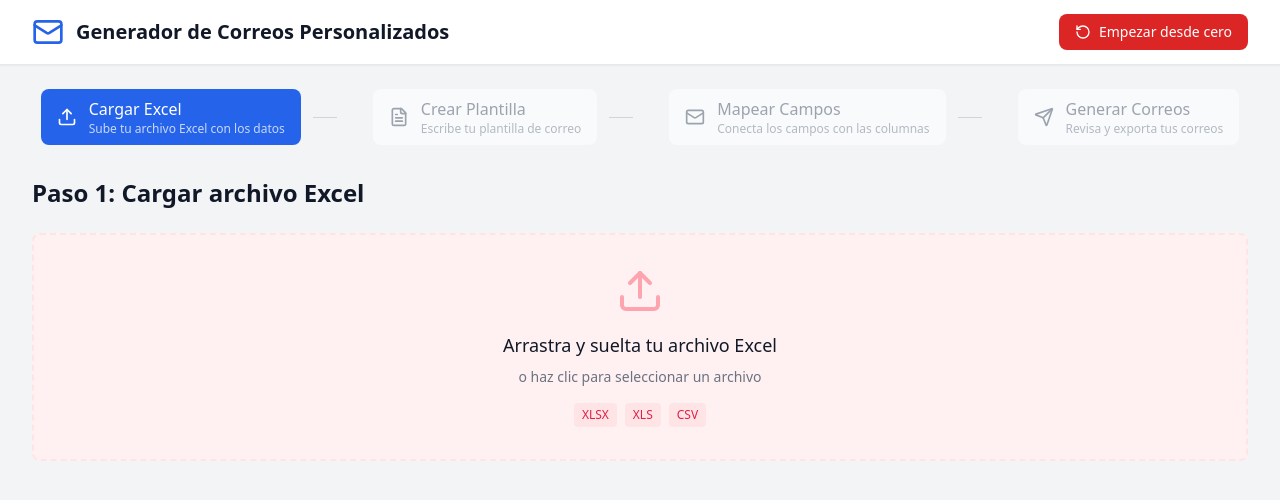
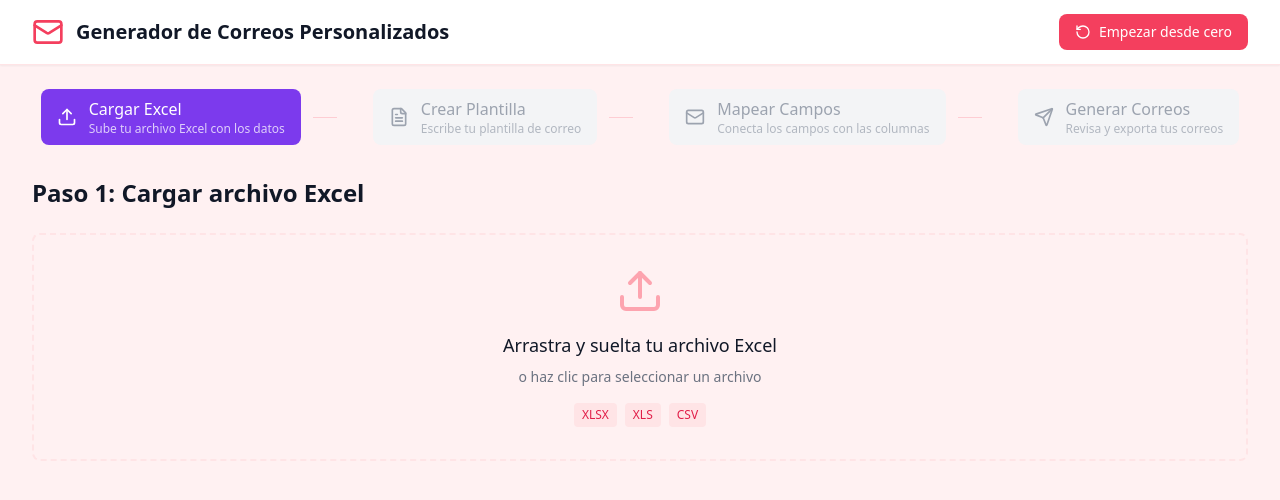
Before and after one commit to jhorman10/email-creator, a React (Vite) app: page / in a window 1280 px wide. Shown: the top 500 px of the page. Built offline with nearby package versions, Linux system fonts and the light colour scheme.

Commit message:
chore: apply complete pastel/feminine color palette throughout entire app (App.tsx, LoadingSpinner, all color classes to rose/violet/amber)

```diff
--- a/src/App.tsx
+++ b/src/App.tsx
@@ -42,13 +42,13 @@ function App() {
     Object.keys(appState.fieldMapping).length > 0;
 
   return (
-    <div className="min-h-screen bg-gray-100">
+    <div className="min-h-screen bg-rose-50">
       {/* Header */}
-      <header className="bg-white shadow-sm border-b border-gray-200">
+      <header className="bg-white shadow-sm border-b border-rose-100">
         <div className="max-w-7xl mx-auto px-4 sm:px-6 lg:px-8">
           <div className="flex items-center justify-between h-16">
             <div className="flex items-center gap-3">
-              <Mail className="h-8 w-8 text-blue-600" />
+              <Mail className="h-8 w-8 text-rose-500" />
               <h1 className="text-xl font-semibold text-gray-900">
                 Generador de Correos Personalizados
               </h1>
@@ -58,7 +58,7 @@ function App() {
             {shouldShowResetButton && (
               <button
                 onClick={() => resetWithConfirmation()}
-                className="flex items-center gap-2 px-4 py-2 bg-red-600 hover:bg-red-700 text-white rounded-lg transition-colors text-sm font-medium"
+                className="flex items-center gap-2 px-4 py-2 bg-rose-500 hover:bg-rose-600 text-white rounded-lg transition-colors text-sm font-medium"
                 title="Empezar desde cero"
               >
                 <RotateCcw className="h-4 w-4" />
@@ -87,12 +87,12 @@ function App() {
                     className={`
                       flex items-center gap-3 px-4 py-2 rounded-lg transition-colors
                       ${isActive
-                        ? 'bg-blue-600 text-white'
+                        ? 'bg-violet-600 text-white'
                         : isCompleted
-                          ? 'bg-green-100 text-green-700 hover:bg-green-200'
+                          ? 'bg-violet-100 text-violet-700 hover:bg-violet-200'
                           : canAccess
-                            ? 'bg-gray-100 text-gray-700 hover:bg-gray-200'
-                            : 'bg-gray-50 text-gray-400 cursor-not-allowed'
+                            ? 'bg-rose-50 text-rose-700 hover:bg-rose-100'
+                            : 'bg-gray-100 text-gray-400 cursor-not-allowed'
                       }
                     `}
                   >
@@ -103,7 +103,7 @@ function App() {
                     </div>
                   </button>
                   {index < steps.length - 1 && (
-                    <div className="w-6 h-px bg-gray-300 mx-3" />
+                    <div className="w-6 h-px bg-rose-200 mx-3" />
                   )}
                 </li>
               );
@@ -130,7 +130,7 @@ function App() {
                 <div className="mt-6 flex justify-end">
                   <button
                     onClick={() => appState.setActiveStep(2)}
-                    className="px-6 py-3 bg-blue-600 text-white rounded-lg hover:bg-blue-700 transition-colors flex items-center gap-2"
+                    className="px-6 py-3 bg-violet-600 text-white rounded-lg hover:bg-violet-700 transition-colors flex items-center gap-2"
                   >
                     Siguiente: Crear Plantilla
                     <FileText className="h-4 w-4" />
@@ -156,13 +156,13 @@ function App() {
                 <div className="mt-6 flex justify-between">
                   <button
                     onClick={() => appState.setActiveStep(1)}
-                    className="px-6 py-3 bg-gray-600 text-white rounded-lg hover:bg-gray-700 transition-colors"
+                    className="px-6 py-3 bg-rose-300 text-white rounded-lg hover:bg-rose-400 transition-colors"
                   >
                     Anterior
                   </button>
                   <button
                     onClick={() => appState.setActiveStep(3)}
-                    className="px-6 py-3 bg-blue-600 text-white rounded-lg hover:bg-blue-700 transition-colors flex items-center gap-2"
+                    className="px-6 py-3 bg-violet-600 text-white rounded-lg hover:bg-violet-700 transition-colors flex items-center gap-2"
                   >
                     Siguiente: Mapear Campos
                     <Mail className="h-4 w-4" />
@@ -187,14 +187,14 @@ function App() {
               <div className="mt-6 flex justify-between">
                 <button
                   onClick={() => appState.setActiveStep(2)}
-                  className="px-6 py-3 bg-gray-600 text-white rounded-lg hover:bg-gray-700 transition-colors"
+                  className="px-6 py-3 bg-rose-300 text-white rounded-lg hover:bg-rose-400 transition-colors"
                 >
                   Anterior
                 </button>
                 {Object.keys(appState.fieldMapping).length > 0 && (
                   <button
                     onClick={() => appState.setActiveStep(4)}
-                    className="px-6 py-3 bg-blue-600 text-white rounded-lg hover:bg-blue-700 transition-colors flex items-center gap-2"
+                    className="px-6 py-3 bg-violet-600 text-white rounded-lg hover:bg-violet-700 transition-colors flex items-center gap-2"
                   >
                     Generar Correos
                     <Send className="h-4 w-4" />
@@ -218,7 +218,7 @@ function App() {
               <div className="mt-6 flex justify-start">
                 <button
                   onClick={() => appState.setActiveStep(3)}
-                  className="px-6 py-3 bg-gray-600 text-white rounded-lg hover:bg-gray-700 transition-colors"
+                  className="px-6 py-3 bg-rose-300 text-white rounded-lg hover:bg-rose-400 transition-colors"
                 >
                   Anterior
                 </button>
--- a/src/components/LoadingSpinner.tsx
+++ b/src/components/LoadingSpinner.tsx
@@ -10,8 +10,8 @@ export const LoadingSpinner: React.FC<LoadingSpinnerProps> = ({
 }) => {
   return (
     <div className="flex flex-col items-center justify-center py-12">
-      <Loader2 className="h-8 w-8 text-blue-600 animate-spin mb-3" />
-      <p className="text-gray-600 text-sm">{message}</p>
+      <Loader2 className="h-8 w-8 text-rose-500 animate-spin mb-3" />
+      <p className="text-rose-600 text-sm">{message}</p>
     </div>
   );
 };
```
